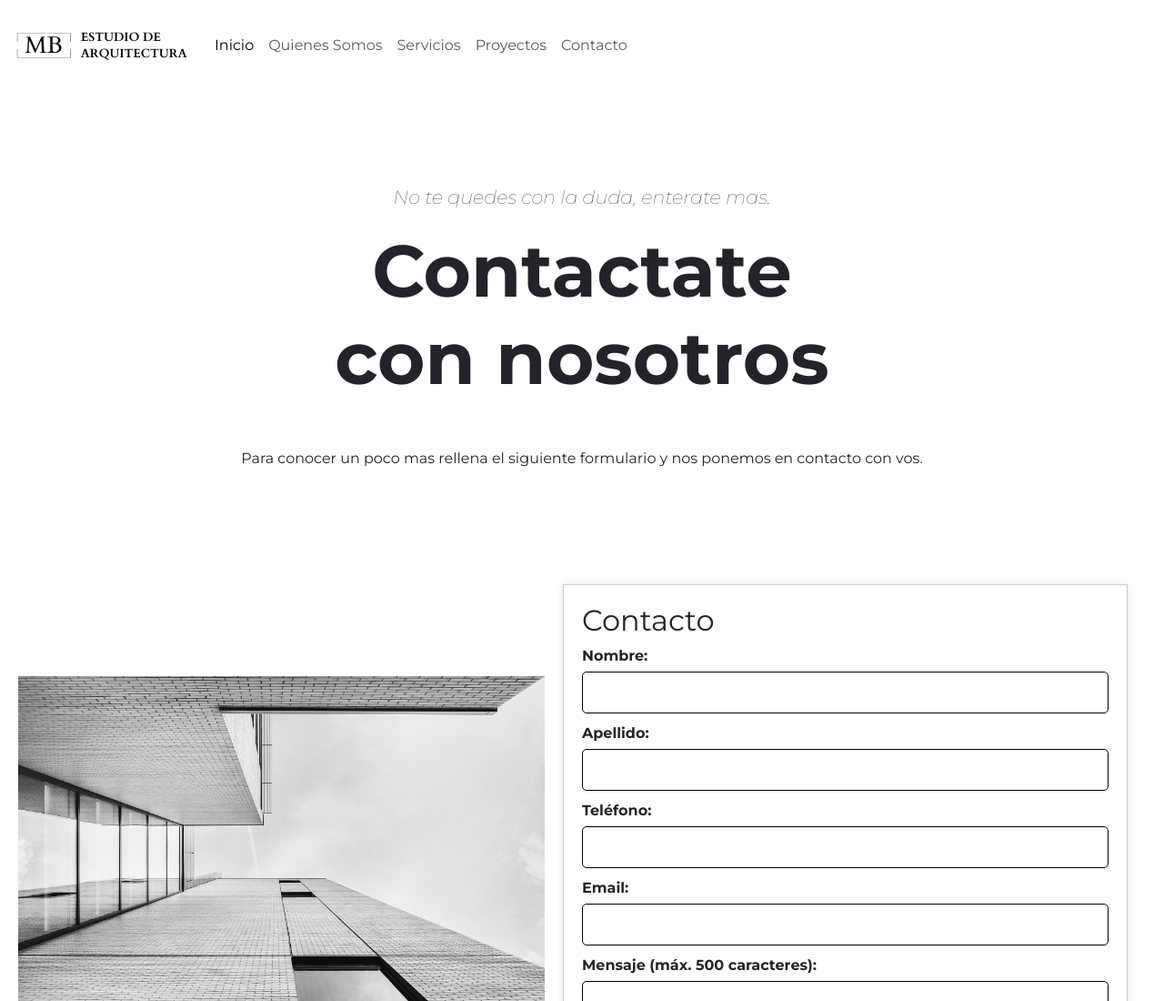
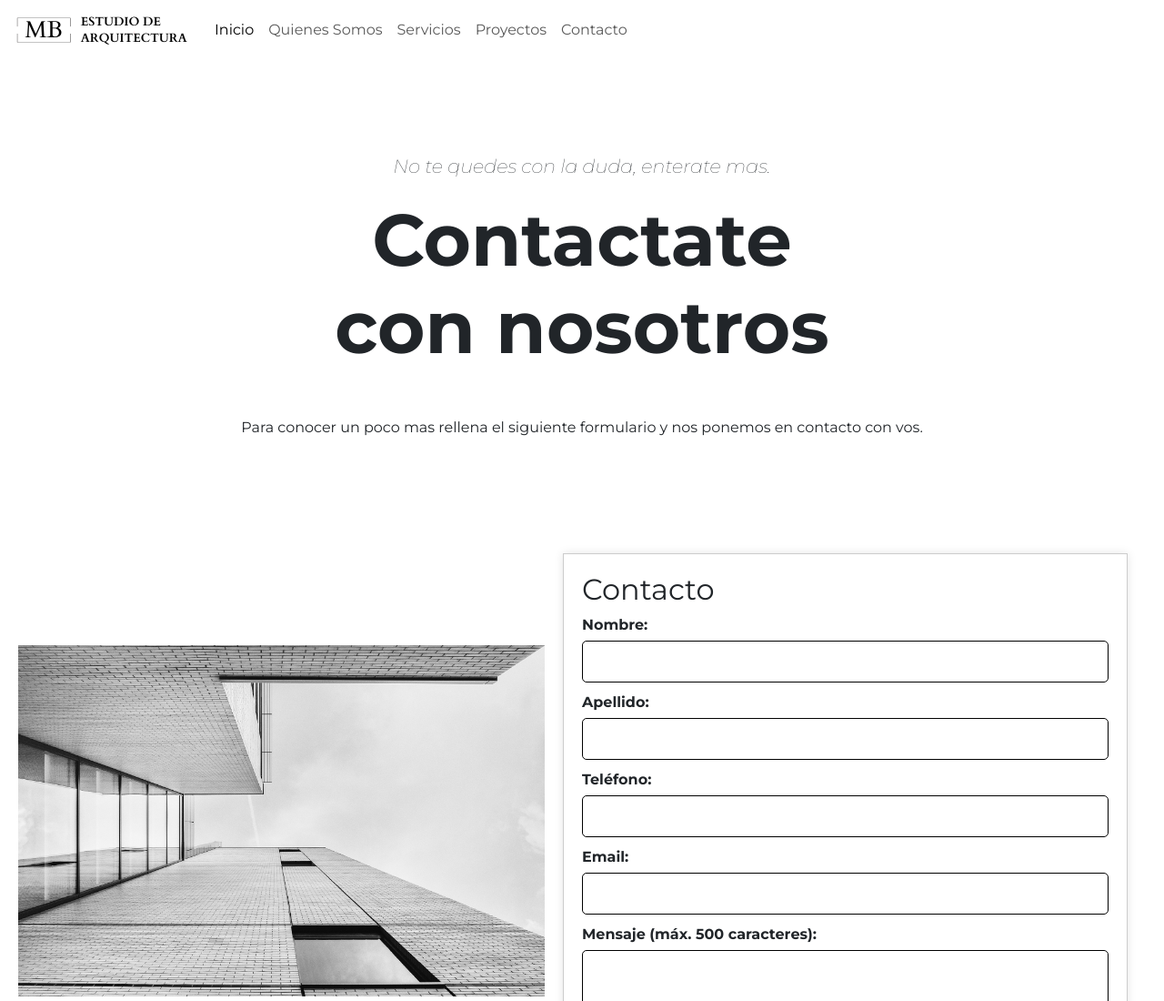
Before and after one commit to santialamo1/proyecto-final-coder, a website: page pages/contacto.html in a window 1280 px wide. Shown: the top 1100 px of the page at 91% size. Drawn offline with nearby package versions, Linux system fonts and the light colour scheme.

Commit message:
Preentrega 3

```diff
--- a/pages/contacto.html
+++ b/pages/contacto.html
@@ -9,6 +9,7 @@
     <link rel="icon" type="image/x-icon" href="../images/favicon.ico">
     <script src="https://kit.fontawesome.com/9e6632b135.js" crossorigin="anonymous"></script>
     <title>MB Estudio de Arquitectura</title>
+    <meta name="description" content="Descubre el mundo del diseño arquitectónico. Explora proyectos innovadores y creativos que inspiran." />
 </head>
 <body>
     <!--Comienzo header-->
--- a/scss/styles.scss
+++ b/scss/styles.scss
@@ -35,8 +35,7 @@ body {
 
 header {
     grid-area: header;
-    display: flex;
-    height: 100px;
+    display: block;
 
     .header {
         display: flex;
@@ -244,6 +243,7 @@ footer {
             justify-content: center;
             gap: 100px;
     }
+
 }
 
 /* Quienes-somos.html */
```
Also changed, not shown: index.html (+2 -1 lines), pages/proyectos.html (+1 -0 lines), pages/quienes-somos.html (+1 -0 lines), pages/servicios.html (+1 -0 lines), css/styles.css, 1 other file.
